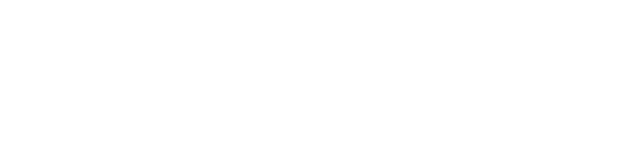
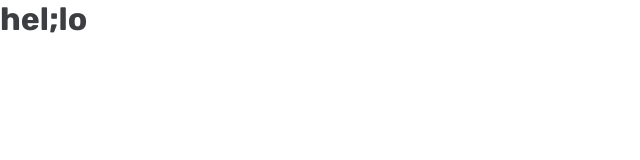
Before and after one commit to DeveloperShootout/Episode-1__Stile, a website: page index.html in a window 1280 px wide. Shown: the whole page, without its empty margins (0-640 px from the left). Drawn offline with Linux system fonts and the light colour scheme.

Commit message:
inital test

```diff
--- a/index.html
+++ b/index.html
@@ -9,6 +9,7 @@
     <link rel="stylesheet" type="text/css" href="css/output.css">
 </head>
 <body>
+    <h1>hel;lo</h1>
     <script src="js/main.js"></script>
 </body>
 </html>
```
